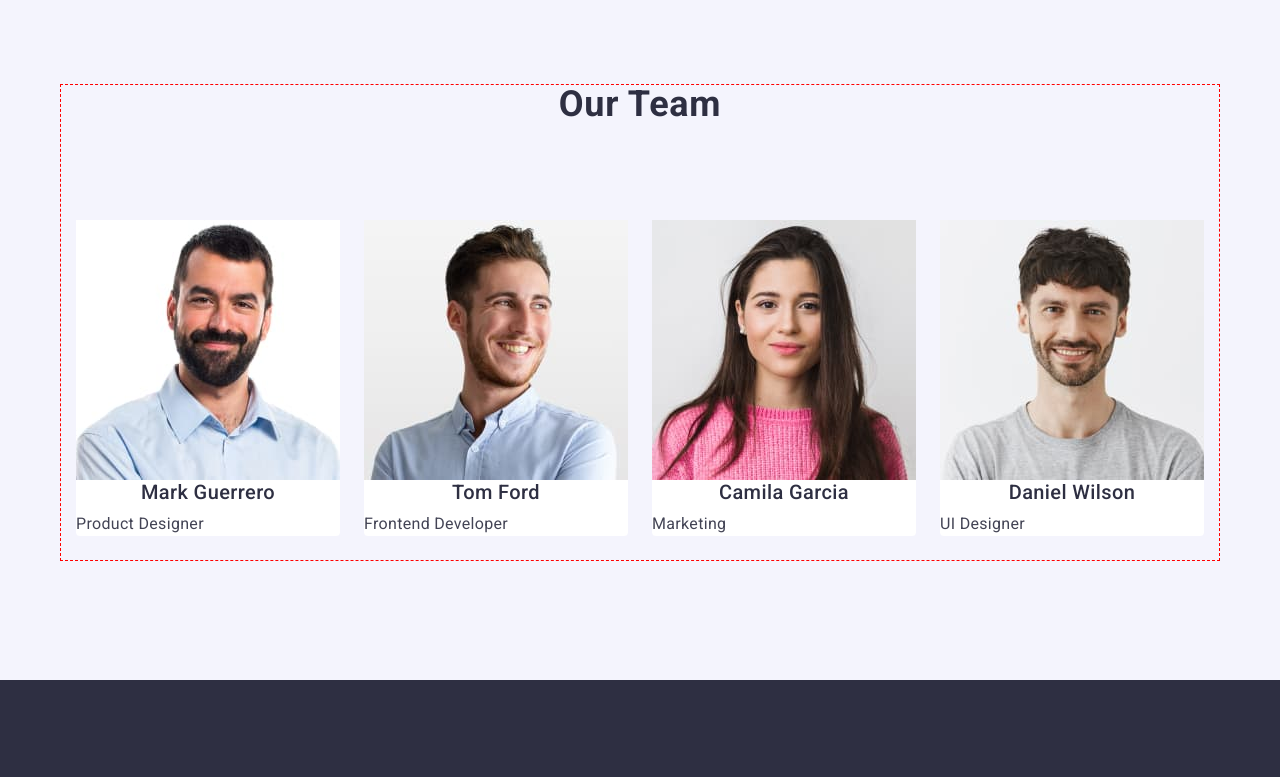
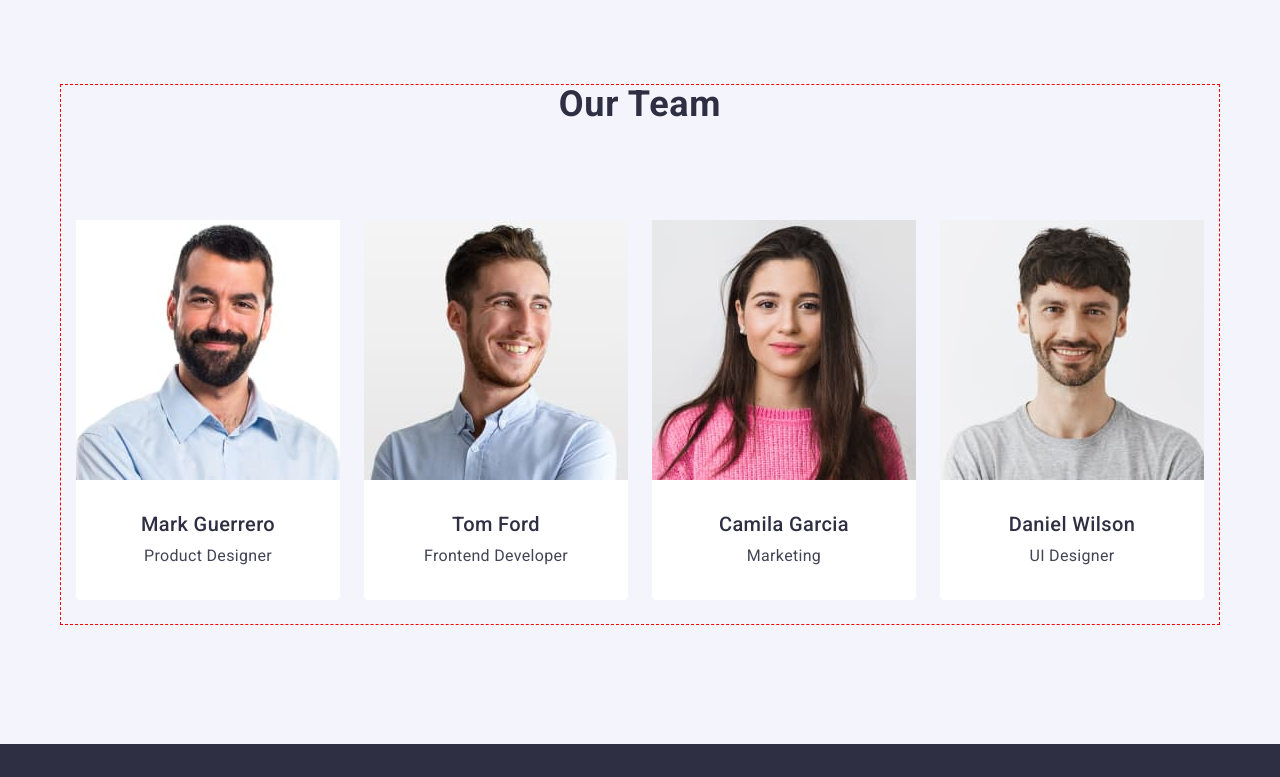
Before and after one commit to HalahanNikolai/goit-markup-hw-03, a plain HTML site: page index.html in a window 1280 px wide. Shown: the part 2701-3478 px from the top of the page. Drawn offline with nearby package versions, Linux system fonts and the light colour scheme.

Commit message:
Update style.css

```diff
--- a/css/style.css
+++ b/css/style.css
@@ -251,12 +251,10 @@ img {
 }
 
 .studio-main-text-two {
-  /* font-weight: 64px; */
   font-size: 16px;
   line-height: 1.5;
   letter-spacing: 0.02em;
-  /* text-transform: uppercase;
-  color: #434455; */
+  text-align: center;
 }
 .container-sect-two {
   display: flex;
@@ -296,6 +294,7 @@ img {
   border-radius: 0px 0px 4px 4px;
 }
 .stud-team-name-work {
+  padding: 32px 16px;
 }
 .stud-team {
   background-color: #f4f4fd;
```
